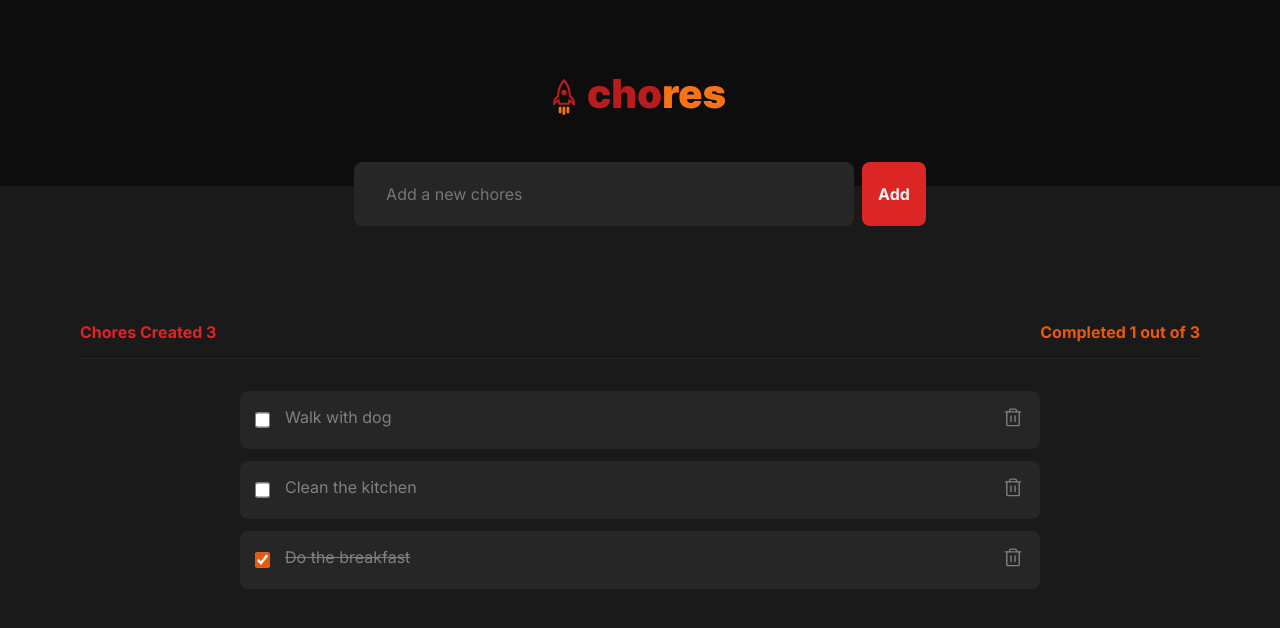
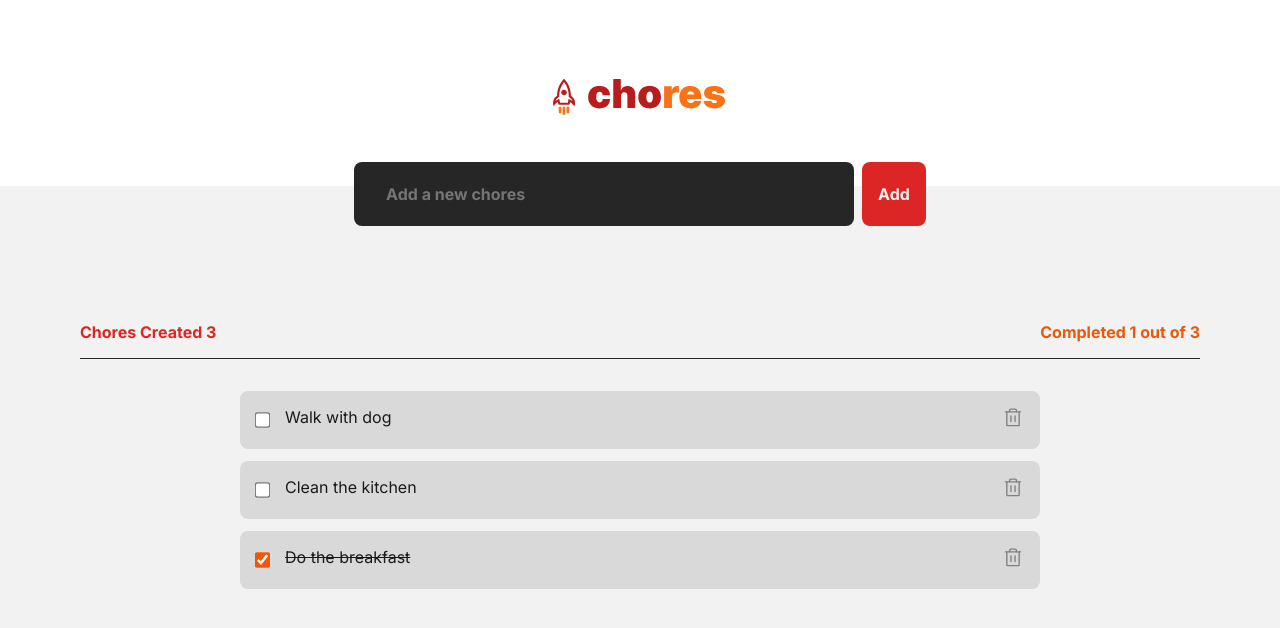
Before and after one commit to Igorth/chores-list-ts, a React (Vite) app: page / in a window 1280 px wide. Shown: the top 628 px of the page. Built offline with nearby package versions, Linux system fonts and the light colour scheme.

Commit message:
feat: change colors in the body, header, chores item

```diff
--- a/src/components/AddChoresForm.module.css
+++ b/src/components/AddChoresForm.module.css
@@ -14,6 +14,7 @@
   border-radius: 8px;
   background: var(--gray-500);
   color: var(--gray-100);
+  font-weight: bold;
 }
 
 .addChores button[type='submit'] {
--- a/src/components/ChoreItem.module.css
+++ b/src/components/ChoreItem.module.css
@@ -13,7 +13,7 @@
   display: flex;
   justify-content: flex-start;
   gap: 1rem;
-  background: var(--gray-500);
+  background: var(--gray-200);
   padding: 1rem;
   width: 50rem;
   border: 0;
--- a/src/components/Header.module.css
+++ b/src/components/Header.module.css
@@ -1,5 +1,5 @@
 .header {
-  background: var(--gray-700);
+  background: var(--white);
   padding: 4.3rem 0;
   display: flex;
   justify-content: center;
--- a/src/global.css
+++ b/src/global.css
@@ -24,8 +24,8 @@
 }
 
 body {
-  background: var(--gray-600);
-  color: var(--gray-300);
+  background: var(--gray-100);
+  color: var(--gray-600);
   -webkit-font-smoothing: antialiased;
 }
 
```
